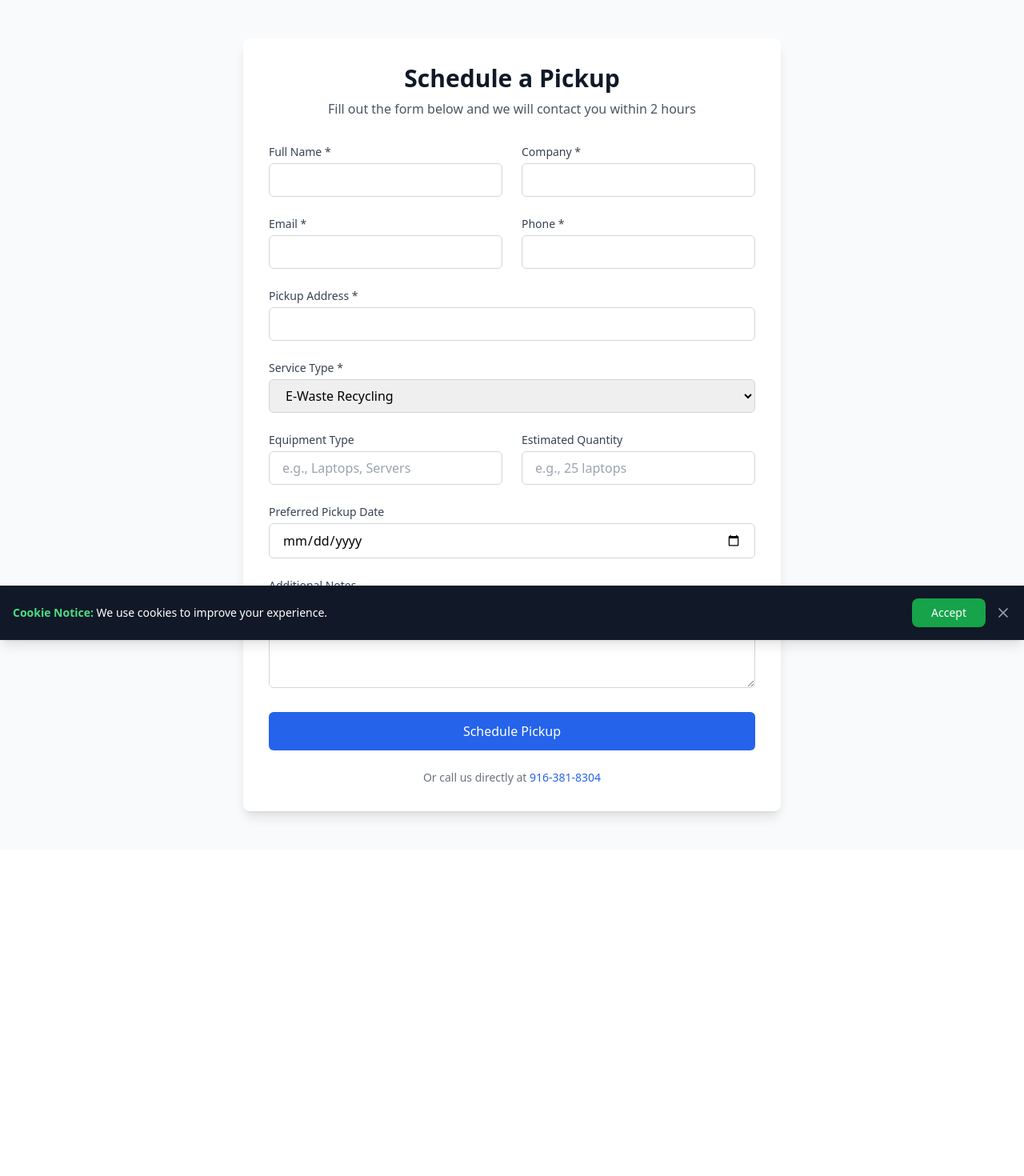
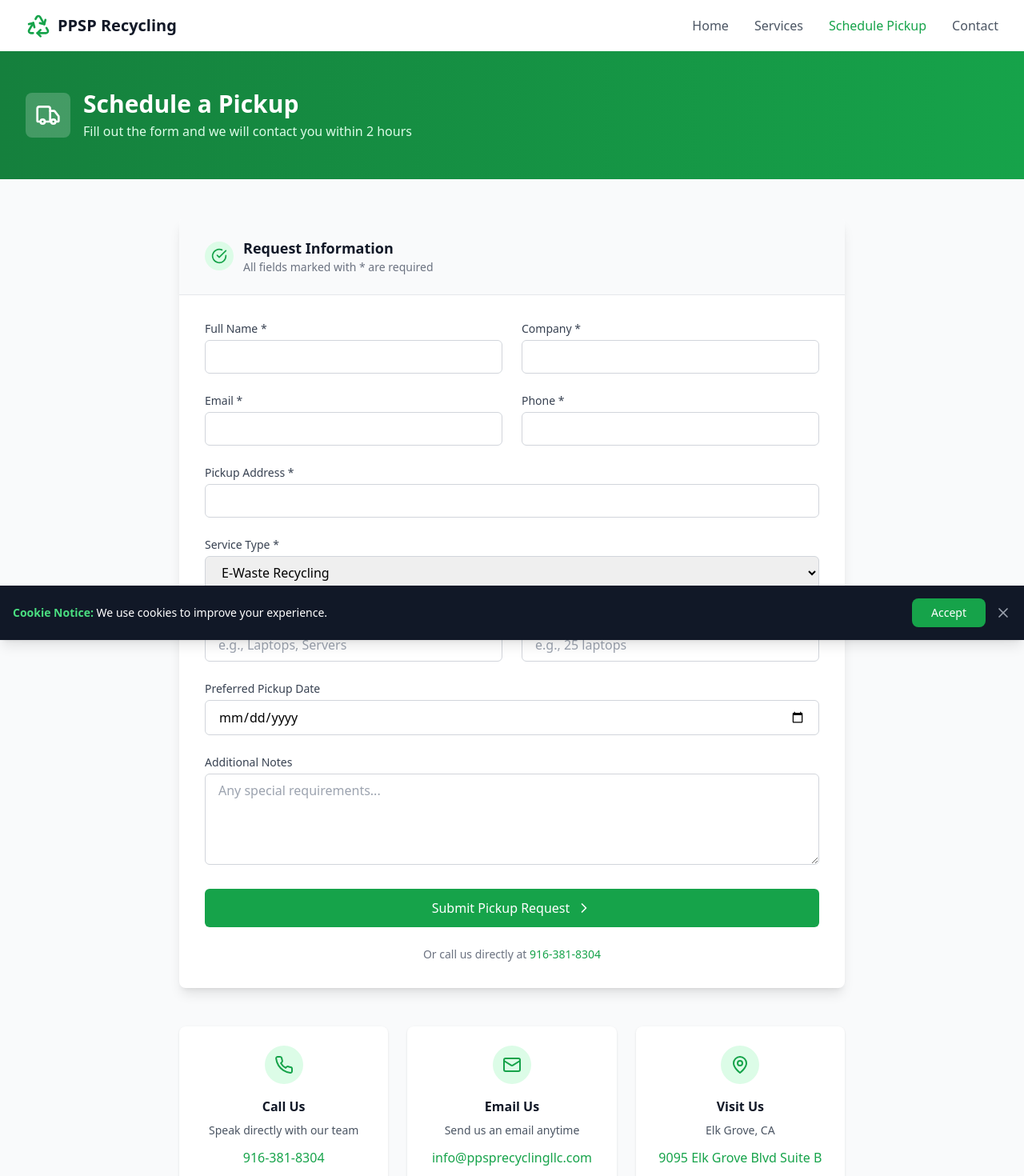
Before and after one commit to Zakanova/ppsprecyclingllc, a Next.js app: page /schedule in a window 1280 px wide. Shown: the top 1470 px of the page at 80% size. Before the commit the page ends 1062 px from the top, so only its background shows below. Built offline with nearby package versions, Linux system fonts and the light colour scheme.

Commit message:
Restore green PPSP branding to schedule page

```diff
--- a/app/schedule/page.tsx
+++ b/app/schedule/page.tsx
@@ -2,6 +2,8 @@
 
 import { useState, Suspense, useEffect } from 'react';
 import { useRouter, useSearchParams } from 'next/navigation';
+import Link from 'next/link';
+import { Truck, Phone, Mail, MapPin, Recycle, Menu, X, ChevronRight, CheckCircle } from 'lucide-react';
 
 declare global {
   interface Window {
@@ -117,33 +119,33 @@ function ScheduleForm() {
       <div className="grid grid-cols-1 md:grid-cols-2 gap-6">
         <div>
           <label className="block text-sm font-medium text-gray-700 mb-1">Full Name *</label>
-          <input type="text" name="name" required value={formData.name} onChange={handleChange} className="w-full px-4 py-2 border border-gray-300 rounded-md focus:ring-blue-500 focus:border-blue-500" />
+          <input type="text" name="name" required value={formData.name} onChange={handleChange} className="w-full px-4 py-2 border border-gray-300 rounded-md focus:ring-green-500 focus:border-green-500" />
         </div>
         <div>
           <label className="block text-sm font-medium text-gray-700 mb-1">Company *</label>
-          <input type="text" name="company" required value={formData.company} onChange={handleChange} className="w-full px-4 py-2 border border-gray-300 rounded-md focus:ring-blue-500 focus:border-blue-500" />
+          <input type="text" name="company" required value={formData.company} onChange={handleChange} className="w-full px-4 py-2 border border-gray-300 rounded-md focus:ring-green-500 focus:border-green-500" />
         </div>
       </div>
 
       <div className="grid grid-cols-1 md:grid-cols-2 gap-6">
         <div>
           <label className="block text-sm font-medium text-gray-700 mb-1">Email *</label>
-          <input type="email" name="email" required value={formData.email} onChange={handleChange} className="w-full px-4 py-2 border border-gray-300 rounded-md focus:ring-blue-500 focus:border-blue-500" />
+          <input type="email" name="email" required value={formData.email} onChange={handleChange} className="w-full px-4 py-2 border border-gray-300 rounded-md focus:ring-green-500 focus:border-green-500" />
         </div>
         <div>
           <label className="block text-sm font-medium text-gray-700 mb-1">Phone *</label>
-          <input type="tel" name="phone" required value={formData.phone} onChange={handleChange} className="w-full px-4 py-2 border border-gray-300 rounded-md focus:ring-blue-500 focus:border-blue-500" />
+          <input type="tel" name="phone" required value={formData.phone} onChange={handleChange} className="w-full px-4 py-2 border border-gray-300 rounded-md focus:ring-green-500 focus:border-green-500" />
         </div>
       </div>
 
       <div>
         <label className="block text-sm font-medium text-gray-700 mb-1">Pickup Address *</label>
-        <input type="text" name="address" required value={formData.address} onChange={handleChange} className="w-full px-4 py-2 border border-gray-300 rounded-md focus:ring-blue-500 focus:border-blue-500" />
+        <input type="text" name="address" required value={formData.address} onChange={handleChange} className="w-full px-4 py-2 border border-gray-300 rounded-md focus:ring-green-500 focus:border-green-500" />
       </div>
 
       <div>
         <label className="block text-sm font-medium text-gray-700 mb-1">Service Type *</label>
-        <select name="serviceType" value={formData.serviceType} onChange={handleChange} className="w-full px-4 py-2 border border-gray-300 rounded-md focus:ring-blue-500 focus:border-blue-500">
+        <select name="serviceType" value={formData.serviceType} onChange={handleChange} className="w-full px-4 py-2 border border-gray-300 rounded-md focus:ring-green-500 focus:border-green-500">
           <option value="E-Waste Recycling">E-Waste Recycling</option>
           <option value="ITAD Services">ITAD Services</option>
           <option value="Data Destruction">Data Destruction</option>
@@ -154,30 +156,31 @@ function ScheduleForm() {
       <div className="grid grid-cols-1 md:grid-cols-2 gap-6">
         <div>
           <label className="block text-sm font-medium text-gray-700 mb-1">Equipment Type</label>
-          <input type="text" name="equipment" placeholder="e.g., Laptops, Servers" value={formData.equipment} onChange={handleChange} className="w-full px-4 py-2 border border-gray-300 rounded-md focus:ring-blue-500 focus:border-blue-500" />
+          <input type="text" name="equipment" placeholder="e.g., Laptops, Servers" value={formData.equipment} onChange={handleChange} className="w-full px-4 py-2 border border-gray-300 rounded-md focus:ring-green-500 focus:border-green-500" />
         </div>
         <div>
           <label className="block text-sm font-medium text-gray-700 mb-1">Estimated Quantity</label>
-          <input type="text" name="quantity" placeholder="e.g., 25 laptops" value={formData.quantity} onChange={handleChange} className="w-full px-4 py-2 border border-gray-300 rounded-md focus:ring-blue-500 focus:border-blue-500" />
+          <input type="text" name="quantity" placeholder="e.g., 25 laptops" value={formData.quantity} onChange={handleChange} className="w-full px-4 py-2 border border-gray-300 rounded-md focus:ring-green-500 focus:border-green-500" />
         </div>
       </div>
 
       <div>
         <label className="block text-sm font-medium text-gray-700 mb-1">Preferred Pickup Date</label>
-        <input type="date" name="date" value={formData.date} onChange={handleChange} className="w-full px-4 py-2 border border-gray-300 rounded-md focus:ring-blue-500 focus:border-blue-500" />
+        <input type="date" name="date" value={formData.date} onChange={handleChange} className="w-full px-4 py-2 border border-gray-300 rounded-md focus:ring-green-500 focus:border-green-500" />
       </div>
 
       <div>
         <label className="block text-sm font-medium text-gray-700 mb-1">Additional Notes</label>
-        <textarea name="notes" rows={4} placeholder="Any special requirements..." value={formData.notes} onChange={handleChange} className="w-full px-4 py-2 border border-gray-300 rounded-md focus:ring-blue-500 focus:border-blue-500" />
+        <textarea name="notes" rows={4} placeholder="Any special requirements..." value={formData.notes} onChange={handleChange} className="w-full px-4 py-2 border border-gray-300 rounded-md focus:ring-green-500 focus:border-green-500" />
       </div>
 
-      <button type="submit" disabled={isSubmitting} className="w-full bg-blue-600 text-white py-3 px-6 rounded-md font-medium hover:bg-blue-700 disabled:bg-gray-400 disabled:cursor-not-allowed transition-colors">
-        {isSubmitting ? 'Sending...' : 'Schedule Pickup'}
+      <button type="submit" disabled={isSubmitting} className="w-full bg-green-600 text-white py-3 px-6 rounded-md font-medium hover:bg-green-700 disabled:bg-gray-400 disabled:cursor-not-allowed transition-colors flex items-center justify-center gap-2">
+        {isSubmitting ? 'Sending...' : 'Submit Pickup Request'}
+        {!isSubmitting && <ChevronRight className="w-5 h-5" />}
       </button>
 
       <p className="text-sm text-gray-500 text-center">
-        Or call us directly at <a href="tel:916-381-8304" className="text-blue-600 hover:underline">916-381-8304</a>
+        Or call us directly at <a href="tel:916-381-8304" className="text-green-600 hover:underline font-medium">916-381-8304</a>
       </p>
     </form>
   );
@@ -199,18 +202,133 @@ function FormSkeleton() {
 }
 
 export default function SchedulePage() {
+  const [mobileMenuOpen, setMobileMenuOpen] = useState(false);
+
   return (
-    <div className="min-h-screen bg-gray-50 py-12 px-4 sm:px-6 lg:px-8">
-      <div className="max-w-2xl mx-auto">
-        <div className="bg-white rounded-lg shadow-lg p-8">
-          <h1 className="text-3xl font-bold text-gray-900 mb-2 text-center">Schedule a Pickup</h1>
-          <p className="text-gray-600 text-center mb-8">Fill out the form below and we will contact you within 2 hours</p>
+    <div className="min-h-screen bg-gray-50">
+      {/* Navigation */}
+      <nav className="bg-white shadow-sm">
+        <div className="max-w-7xl mx-auto px-4 sm:px-6 lg:px-8">
+          <div className="flex justify-between h-16">
+            <div className="flex items-center">
+              <Link href="/" className="flex items-center gap-2">
+                <Recycle className="w-8 h-8 text-green-600" />
+                <span className="text-xl font-bold text-gray-900">PPSP Recycling</span>
+              </Link>
+            </div>
 
-          <Suspense fallback={<FormSkeleton />}>
-            <ScheduleForm />
-          </Suspense>
+            {/* Desktop Navigation */}
+            <div className="hidden md:flex items-center space-x-8">
+              <Link href="/" className="text-gray-600 hover:text-green-600 font-medium">Home</Link>
+              <Link href="/services" className="text-gray-600 hover:text-green-600 font-medium">Services</Link>
+              <Link href="/schedule" className="text-green-600 font-medium">Schedule Pickup</Link>
+              <Link href="/contact" className="text-gray-600 hover:text-green-600 font-medium">Contact</Link>
+            </div>
+
+            {/* Mobile menu button */}
+            <div className="md:hidden flex items-center">
+              <button onClick={() => setMobileMenuOpen(!mobileMenuOpen)} className="text-gray-600 hover:text-gray-900">
+                {mobileMenuOpen ? <X className="w-6 h-6" /> : <Menu className="w-6 h-6" />}
+              </button>
+            </div>
+          </div>
+        </div>
+
+        {/* Mobile Navigation */}
+        {mobileMenuOpen && (
+          <div className="md:hidden bg-white border-t">
+            <div className="px-2 pt-2 pb-3 space-y-1">
+              <Link href="/" className="block px-3 py-2 text-gray-600 hover:text-green-600 font-medium">Home</Link>
+              <Link href="/services" className="block px-3 py-2 text-gray-600 hover:text-green-600 font-medium">Services</Link>
+              <Link href="/schedule" className="block px-3 py-2 text-green-600 font-medium">Schedule Pickup</Link>
+              <Link href="/contact" className="block px-3 py-2 text-gray-600 hover:text-green-600 font-medium">Contact</Link>
+            </div>
+          </div>
+        )}
+      </nav>
+
+      {/* Green Header Section */}
+      <div className="bg-gradient-to-r from-green-700 to-green-600 text-white py-12">
+        <div className="max-w-7xl mx-auto px-4 sm:px-6 lg:px-8">
+          <div className="flex items-center gap-4">
+            <div className="bg-white/20 p-3 rounded-lg">
+              <Truck className="w-8 h-8" />
+            </div>
+            <div>
+              <h1 className="text-3xl font-bold">Schedule a Pickup</h1>
+              <p className="text-green-100 mt-1">Fill out the form and we will contact you within 2 hours</p>
+            </div>
+          </div>
         </div>
       </div>
+
+      {/* Form Section */}
+      <div className="max-w-4xl mx-auto px-4 sm:px-6 lg:px-8 py-12">
+        <div className="bg-white rounded-lg shadow-lg overflow-hidden">
+          {/* Form Header */}
+          <div className="bg-gray-50 px-8 py-6 border-b">
+            <div className="flex items-center gap-3">
+              <div className="bg-green-100 p-2 rounded-full">
+                <CheckCircle className="w-5 h-5 text-green-600" />
+              </div>
+              <div>
+                <h2 className="text-lg font-semibold text-gray-900">Request Information</h2>
+                <p className="text-sm text-gray-500">All fields marked with * are required</p>
+              </div>
+            </div>
+          </div>
+
+          {/* Form Content */}
+          <div className="p-8">
+            <Suspense fallback={<FormSkeleton />}>
+              <ScheduleForm />
+            </Suspense>
+          </div>
+        </div>
+
+        {/* Contact Cards */}
+        <div className="grid grid-cols-1 md:grid-cols-3 gap-6 mt-12">
+          <div className="bg-white rounded-lg shadow p-6 text-center">
+            <div className="bg-green-100 w-12 h-12 rounded-full flex items-center justify-center mx-auto mb-4">
+              <Phone className="w-6 h-6 text-green-600" />
+            </div>
+            <h3 className="font-semibold text-gray-900 mb-2">Call Us</h3>
+            <p className="text-gray-600 text-sm mb-3">Speak directly with our team</p>
+            <a href="tel:916-381-8304" className="text-green-600 font-medium hover:underline">916-381-8304</a>
+          </div>
+
+          <div className="bg-white rounded-lg shadow p-6 text-center">
+            <div className="bg-green-100 w-12 h-12 rounded-full flex items-center justify-center mx-auto mb-4">
+              <Mail className="w-6 h-6 text-green-600" />
+            </div>
+            <h3 className="font-semibold text-gray-900 mb-2">Email Us</h3>
+            <p className="text-gray-600 text-sm mb-3">Send us an email anytime</p>
+            <a href="mailto:info@ppsprecyclingllc.com" className="text-green-600 font-medium hover:underline">info@ppsprecyclingllc.com</a>
+          </div>
+
+          <div className="bg-white rounded-lg shadow p-6 text-center">
+            <div className="bg-green-100 w-12 h-12 rounded-full flex items-center justify-center mx-auto mb-4">
+              <MapPin className="w-6 h-6 text-green-600" />
+            </div>
+            <h3 className="font-semibold text-gray-900 mb-2">Visit Us</h3>
+            <p className="text-gray-600 text-sm mb-3">Elk Grove, CA</p>
+            <span className="text-green-600 font-medium">9095 Elk Grove Blvd Suite B</span>
+          </div>
+        </div>
+      </div>
+
+      {/* Footer */}
+      <footer className="bg-gray-900 text-white py-8 mt-12">
+        <div className="max-w-7xl mx-auto px-4 sm:px-6 lg:px-8">
+          <div className="flex flex-col md:flex-row justify-between items-center gap-4">
+            <div className="flex items-center gap-2">
+              <Recycle className="w-6 h-6 text-green-500" />
+              <span className="font-semibold">PPSP Recycling LLC</span>
+            </div>
+            <p className="text-gray-400 text-sm">© 2026 PPSP Recycling LLC. All rights reserved.</p>
+          </div>
+        </div>
+      </footer>
     </div>
   );
 }
```
